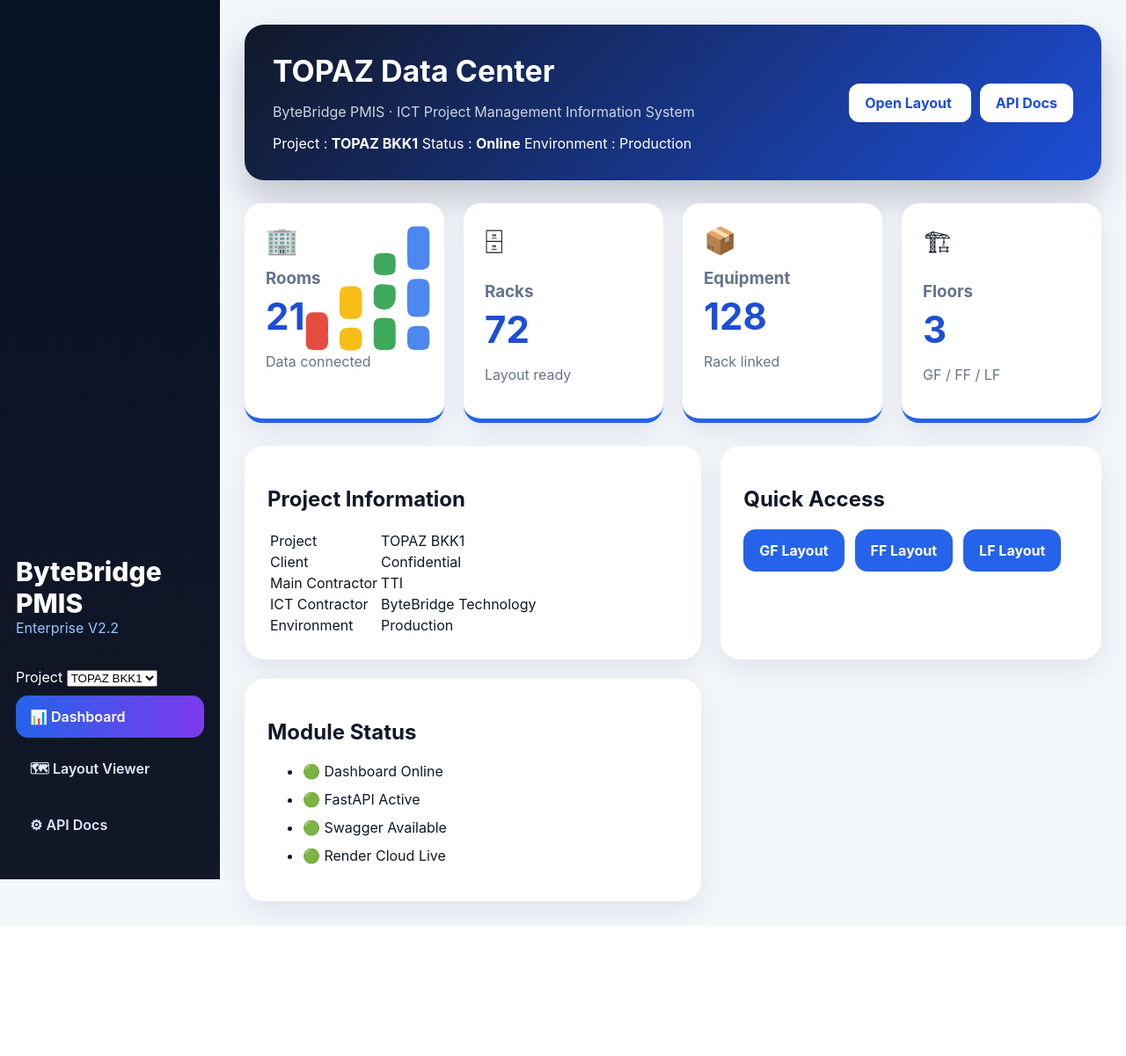
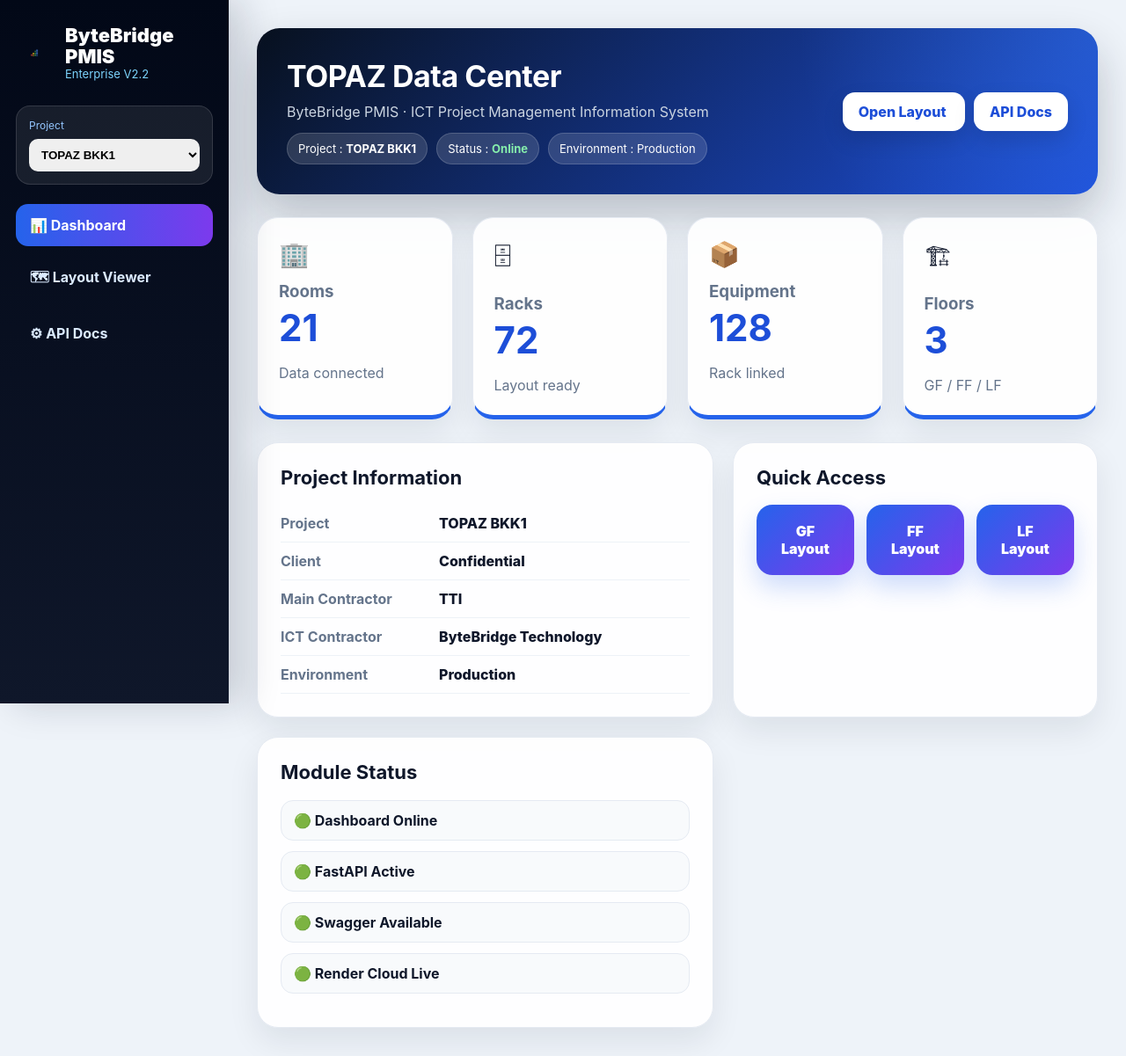
Before and after one commit to TKDevgirl/PMIS-Enterprise, a FastAPI app: page /dashboard in a window 1280 px wide. Shown: the whole page at 88% size. Before the commit the page ends 1053 px from the top, so only its background shows below. Run offline with FastAPI, Linux system fonts and the light colour scheme.

Commit message:
Polish PMIS enterprise dashboard UI

```diff
--- a/app/static/css/dashboard.css
+++ b/app/static/css/dashboard.css
@@ -1,32 +1,60 @@
-* {
-  box-sizing: border-box;
-}
+* { box-sizing: border-box; }
 
 body {
   margin: 0;
   font-family: Inter, Arial, sans-serif;
-  background: #f3f6fb;
-  color: #111827;
+  background: #eef3f9;
+  color: #0f172a;
   display: flex;
 }
 
 .sidebar {
-  width: 250px;
+  width: 260px;
   min-height: 100vh;
-  background: linear-gradient(180deg, #071225, #111827);
+  background: linear-gradient(180deg, #020817, #0f172a);
   color: white;
   padding: 28px 18px;
   position: fixed;
+  box-shadow: 16px 0 40px rgba(15,23,42,.18);
 }
 
-.brand {
-  font-size: 30px;
-  font-weight: 800;
+.brand-box {
+  display: flex;
+  gap: 14px;
+  align-items: center;
+  margin-bottom: 28px;
 }
 
-.sub {
+.logo {
+  width: 42px;
+  height: 42px;
+  object-fit: contain;
+}
+
+.brand { font-size: 22px; font-weight: 900; line-height: 1.1; }
+.sub { color: #7dd3fc; font-size: 13px; }
+
+.project-box {
+  background: rgba(255,255,255,.08);
+  border: 1px solid rgba(255,255,255,.12);
+  border-radius: 16px;
+  padding: 14px;
+  margin-bottom: 22px;
+}
+
+.project-box label {
+  display: block;
   color: #93c5fd;
-  margin-bottom: 36px;
+  font-size: 12px;
+  margin-bottom: 8px;
+}
+
+.project-box select {
+  width: 100%;
+  border: 0;
+  border-radius: 10px;
+  padding: 10px;
+  font-weight: 800;
 }
 
 .sidebar a {
@@ -36,60 +64,62 @@ body {
   padding: 14px 16px;
   border-radius: 14px;
   margin: 10px 0;
-  font-weight: 600;
+  font-weight: 700;
 }
 
 .sidebar a.active,
 .sidebar a:hover {
   background: linear-gradient(90deg, #2563eb, #7c3aed);
-  color: white;
-}
-
-.user {
-  position: absolute;
-  bottom: 24px;
-  color: #cbd5e1;
-  font-size: 14px;
-}
-
-.user span {
-  color: #60a5fa;
+  color: #fff;
 }
 
 .main {
-  margin-left: 250px;
-  padding: 28px;
-  width: calc(100% - 250px);
+  margin-left: 260px;
+  padding: 32px;
+  width: calc(100% - 260px);
 }
 
 .hero {
-  background: linear-gradient(135deg, #111827, #1d4ed8);
+  background:
+    radial-gradient(circle at top right, rgba(59,130,246,.35), transparent 35%),
+    linear-gradient(135deg, #08111f, #1d4ed8);
   color: white;
-  border-radius: 22px;
-  padding: 32px;
+  border-radius: 26px;
+  padding: 34px;
   display: flex;
   justify-content: space-between;
   align-items: center;
-  box-shadow: 0 20px 40px rgba(15, 23, 42, 0.22);
+  box-shadow: 0 24px 50px rgba(15,23,42,.24);
 }
 
-.hero h1 {
-  margin: 0;
-  font-size: 34px;
+.hero h1 { margin: 0; font-size: 34px; letter-spacing: -.5px; }
+.hero p { color: #cbd5e1; margin: 10px 0 14px; }
+
+.hero-meta {
+  display: flex;
+  gap: 10px;
+  flex-wrap: wrap;
 }
 
-.hero p {
-  color: #cbd5e1;
+.hero-meta span {
+  background: rgba(255,255,255,.14);
+  border: 1px solid rgba(255,255,255,.16);
+  padding: 9px 12px;
+  border-radius: 999px;
+  font-size: 13px;
 }
+
+.online { color: #86efac; }
 
 .hero-actions a {
   background: white;
   color: #1d4ed8;
   padding: 12px 18px;
-  border-radius: 12px;
+  border-radius: 14px;
   text-decoration: none;
-  font-weight: 700;
+  font-weight: 800;
   margin-left: 10px;
+  box-shadow: 0 10px 25px rgba(0,0,0,.12);
 }
 
 .kpis {
@@ -100,97 +130,104 @@ body {
 }
 
 .card {
-  background: white;
-  border-radius: 20px;
+  background: rgba(255,255,255,.92);
+  border: 1px solid #e5eaf2;
+  border-radius: 24px;
   padding: 24px;
-  box-shadow: 0 12px 30px rgba(15, 23, 42, 0.08);
+  box-shadow: 0 16px 35px rgba(15,23,42,.08);
   border-bottom: 5px solid #2563eb;
+  transition: transform .18s ease, box-shadow .18s ease;
 }
 
-.card span {
-  font-size: 30px;
+.card:hover {
+  transform: translateY(-4px);
+  box-shadow: 0 24px 45px rgba(15,23,42,.14);
 }
 
-.card h3 {
-  color: #64748b;
-  margin: 14px 0 6px;
-}
-
-.card strong {
-  font-size: 42px;
-  color: #1d4ed8;
-}
-
-.card p {
-  color: #64748b;
-}
+.card span { font-size: 28px; }
+.card h3 { color: #64748b; margin: 14px 0 4px; }
+.card strong { font-size: 42px; color: #1d4ed8; }
+.card p { color: #64748b; margin-bottom: 0; }
 
 .grid {
   display: grid;
-  grid-template-columns: 1.2fr 1fr;
+  grid-template-columns: 1.25fr 1fr;
   gap: 22px;
 }
 
 .panel {
-  background: white;
-  border-radius: 22px;
+  background: rgba(255,255,255,.94);
+  border: 1px solid #e5eaf2;
+  border-radius: 24px;
   padding: 26px;
-  box-shadow: 0 12px 30px rgba(15, 23, 42, 0.08);
+  box-shadow: 0 16px 35px rgba(15,23,42,.08);
 }
 
-.score {
-  font-size: 54px;
-  font-weight: 800;
-  color: #16a34a;
+.panel h2 {
+  margin-top: 0;
+  font-size: 22px;
 }
 
-.score span {
-  font-size: 22px;
-  color: #64748b;
+.info-table {
+  width: 100%;
+  border-collapse: collapse;
 }
 
-.green {
-  color: #15803d;
-  font-weight: 600;
+.info-table td {
+  padding: 11px 0;
+  border-bottom: 1px solid #edf2f7;
 }
 
-.bar {
-  height: 12px;
-  background: #e5e7eb;
-  border-radius: 999px;
-  overflow: hidden;
+.info-table td:first-child {
+  color: #64748b;
+  font-weight: 700;
+  width: 180px;
 }
 
-.bar div {
-  height: 100%;
-  background: linear-gradient(90deg, #22c55e, #2563eb);
-}
-
-.alert {
-  padding: 14px;
-  border-radius: 12px;
-  margin: 10px 0;
-}
-
-.alert.ok {
-  background: #dcfce7;
-  color: #166534;
+.info-table td:last-child {
+  font-weight: 800;
 }
 
 .quick {
-  display: flex;
-  gap: 12px;
+  display: grid;
+  grid-template-columns: repeat(3, 1fr);
+  gap: 14px;
 }
 
 .quick a {
-  background: #2563eb;
+  background: linear-gradient(135deg, #2563eb, #7c3aed);
   color: white;
   text-decoration: none;
-  padding: 14px 18px;
+  padding: 20px;
+  border-radius: 18px;
+  font-weight: 900;
+  text-align: center;
+  box-shadow: 0 14px 28px rgba(37,99,235,.22);
+}
+
+.panel ul {
+  list-style: none;
+  padding: 0;
+  margin: 0;
+}
+
+.panel li {
+  margin: 12px 0;
+  padding: 12px 14px;
   border-radius: 14px;
+  background: #f8fafc;
+  border: 1px solid #e5eaf2;
   font-weight: 700;
 }
 
-li {
-  margin: 12px 0;
+@media (max-width: 1100px) {
+  .kpis, .grid { grid-template-columns: 1fr 1fr; }
 }
+
+@media (max-width: 800px) {
+  .sidebar { position: relative; width: 100%; min-height: auto; }
+  body { display: block; }
+  .main { margin-left: 0; width: 100%; }
+  .kpis, .grid { grid-template-columns: 1fr; }
+  .hero { flex-direction: column; align-items: flex-start; gap: 20px; }
+}
```
